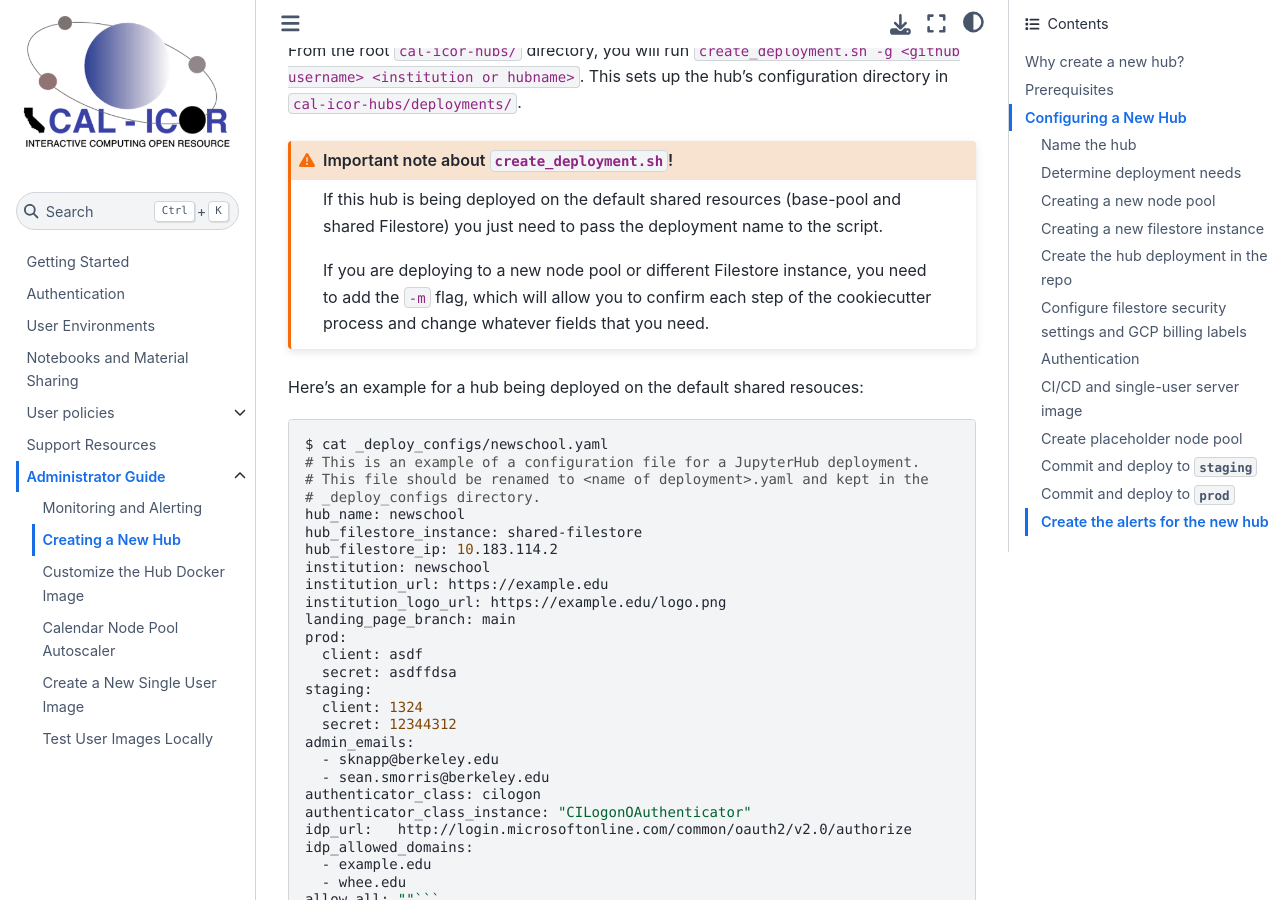
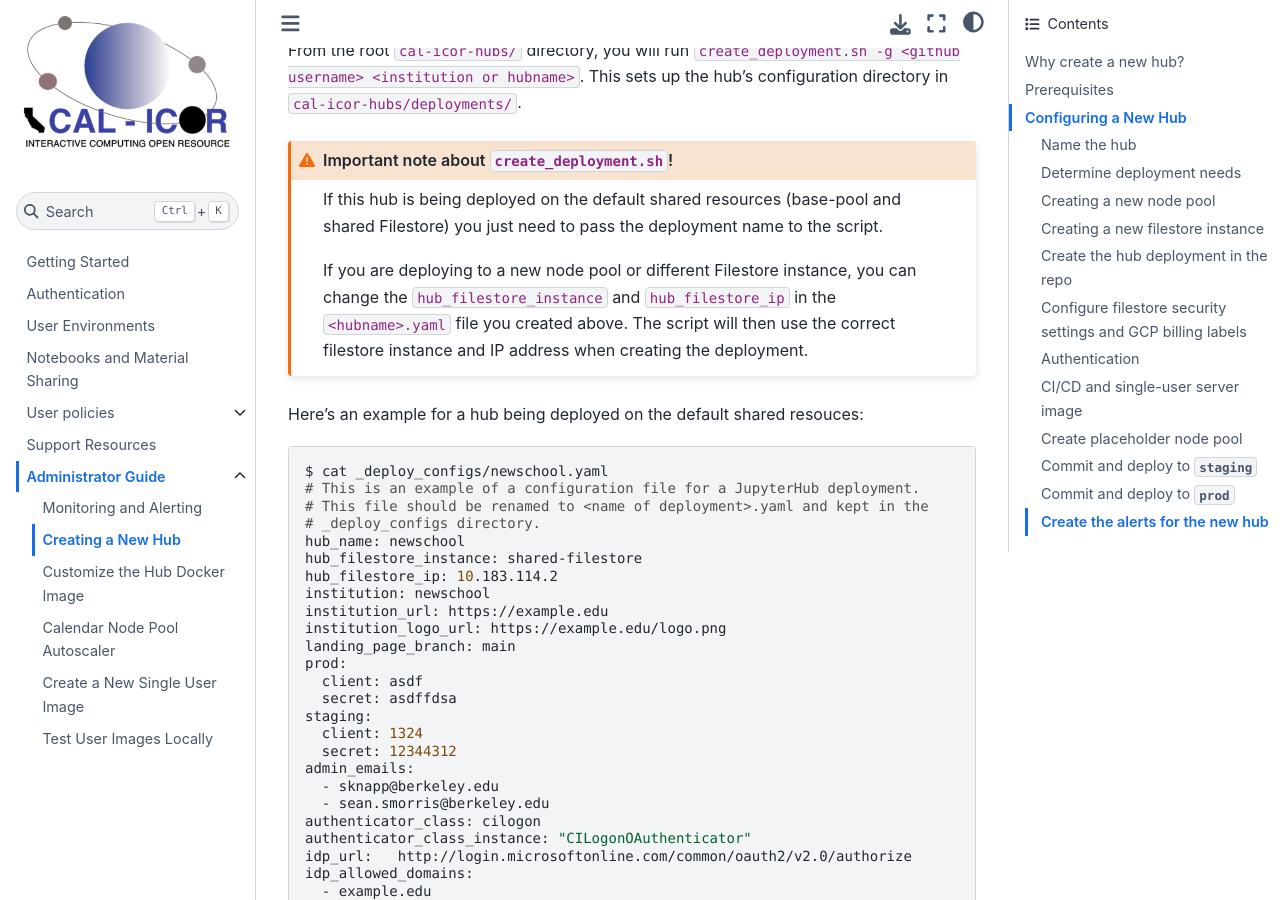
Before and after one commit to shaneknapp/docs, a Jupyter Book: the page built from content/admin/new_hub.md, in a window 1280 px wide and 900 px high, scrolled down 4149 px. Built offline with Jupyter Book 1.0.4 settings and Sphinx 7.4.7 and the Sphinx Book theme 1.1.4, drawn with Linux system fonts in a browser that asks for light colours.

Commit message:
quick fix

```diff
--- a/content/admin/new_hub.md
+++ b/content/admin/new_hub.md
@@ -185,8 +185,9 @@ If this hub is being deployed on the default shared resources (base-pool and
 shared Filestore) you just need to pass the deployment name to the script.
 
 If you are deploying to a new node pool or different Filestore instance, you
-need to add the `-m` flag, which will allow you to confirm each step of the
-cookiecutter process and change whatever fields that you need.
+can change the `hub_filestore_instance` and `hub_filestore_ip` in the
+`<hubname>.yaml` file you created above. The script will then use the correct
+filestore instance and IP address when creating the deployment.
 :::
 
 Here's an example for a hub being deployed on the default shared resouces:
```
